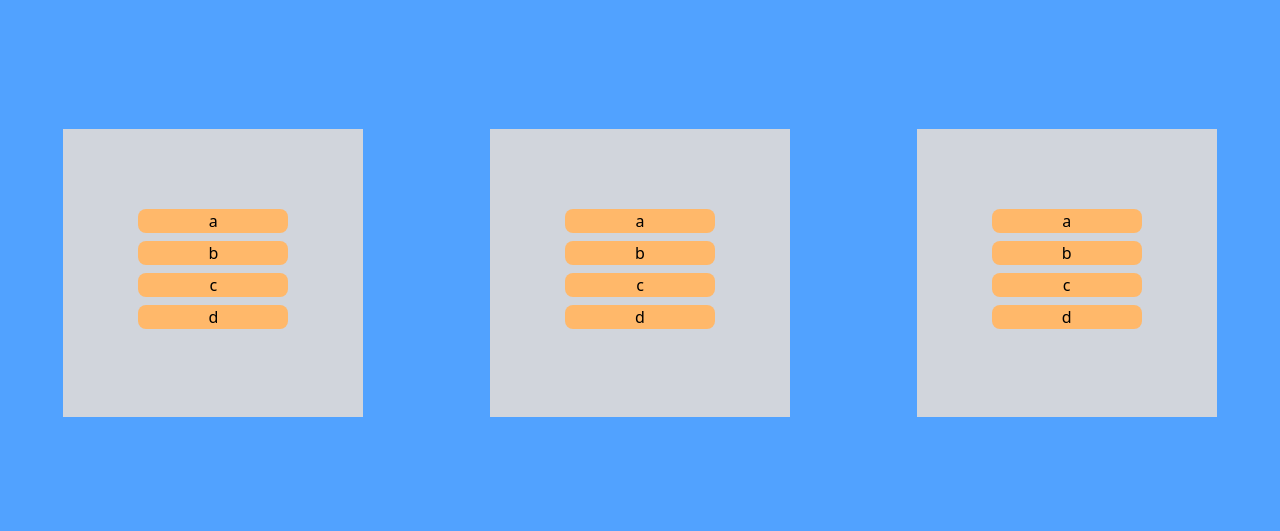
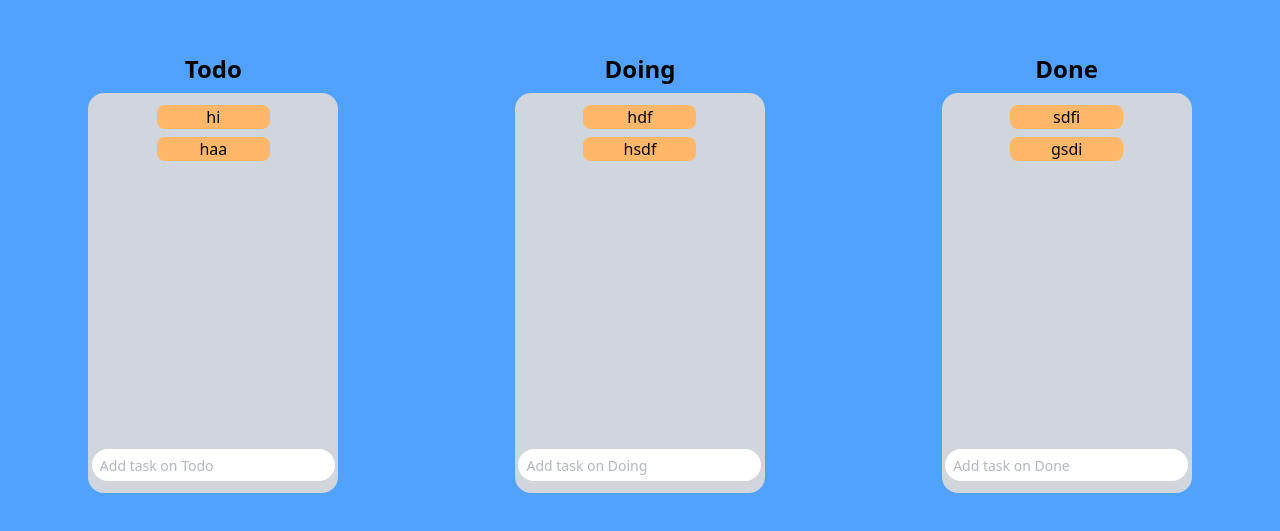
Before and after one commit to wooktori/trello, a React (Vite) app: page / in a window 1280 px wide. Shown: the part 127-658 px from the top of the page. Built offline with nearby package versions, Linux system fonts and the light colour scheme.

Commit message:
board 간 이동

```diff
--- a/package.json
+++ b/package.json
@@ -14,6 +14,7 @@
     "@tailwindcss/vite": "^4.0.13",
     "react": "^18.3.1",
     "react-dom": "^18.3.1",
+    "react-hook-form": "^7.54.2",
     "recoil": "^0.7.7",
     "tailwindcss": "^4.0.13"
   },
--- a/src/App.tsx
+++ b/src/App.tsx
@@ -1,25 +1,46 @@
 import { DragDropContext, DropResult } from "@hello-pangea/dnd";
-import { useSetRecoilState } from "recoil";
+import { useRecoilState } from "recoil";
 import { todoListAtom } from "./atom";
 import Board from "./components/Board";
 
 function App() {
-  const setTodoList = useSetRecoilState(todoListAtom);
-  const handleDragEnd = ({ source, destination, draggableId }: DropResult) => {
+  const [todoList, setTodoList] = useRecoilState(todoListAtom);
+  const handleDragEnd = ({ source, destination }: DropResult) => {
     if (!destination) return;
-    setTodoList((prev) => {
-      const newTodo = [...prev];
-      newTodo.splice(source.index, 1);
-      newTodo.splice(destination?.index, 0, draggableId);
-      return newTodo;
-    });
+    if (destination?.droppableId === source.droppableId) {
+      setTodoList((prev) => {
+        const boardCopy = [...prev[source.droppableId]];
+        const taskObj = boardCopy[source.index];
+        boardCopy.splice(source.index, 1);
+        boardCopy.splice(destination?.index, 0, taskObj);
+        return {
+          ...prev,
+          [source.droppableId]: boardCopy,
+        };
+      });
+    }
+
+    if (destination.droppableId !== source.droppableId) {
+      setTodoList((prev) => {
+        const sourceBoard = [...prev[source.droppableId]];
+        const taskObj = sourceBoard[source.index];
+        const destinationBoard = [...prev[destination.droppableId]];
+        sourceBoard.splice(source.index, 1);
+        destinationBoard.splice(destination?.index, 0, taskObj);
+        return {
+          ...prev,
+          [source.droppableId]: sourceBoard,
+          [destination.droppableId]: destinationBoard,
+        };
+      });
+    }
   };
   return (
     <div className="grid grid-cols-3 place-items-center items-center w-full h-screen bg-blue-400">
       <DragDropContext onDragEnd={handleDragEnd}>
-        <Board />
-        <Board />
-        <Board />
+        {Object.keys(todoList).map((title) => (
+          <Board key={title} todoList={todoList[title]} boardId={title} />
+        ))}
       </DragDropContext>
     </div>
   );
--- a/src/atom.ts
+++ b/src/atom.ts
@@ -1,6 +1,28 @@
 import { atom } from "recoil";
 
-export const todoListAtom = atom({
+export interface ITodo {
+  id: number;
+  text: string;
+}
+
+interface ITodoList {
+  [key: string]: ITodo[];
+}
+
+export const todoListAtom = atom<ITodoList>({
   key: "todoList",
-  default: ["a", "b", "c", "d"],
+  default: {
+    Todo: [
+      { id: 1, text: "hi" },
+      { id: 2, text: "haa" },
+    ],
+    Doing: [
+      { id: 3, text: "hdf" },
+      { id: 4, text: "hsdf" },
+    ],
+    Done: [
+      { id: 5, text: "sdfi" },
+      { id: 6, text: "gsdi" },
+    ],
+  },
 });
--- a/src/components/Board.tsx
+++ b/src/components/Board.tsx
@@ -1,24 +1,55 @@
 import { Droppable } from "@hello-pangea/dnd";
-import { todoListAtom } from "../atom";
-import { useRecoilValue } from "recoil";
+import { ITodo, todoListAtom } from "../atom";
 import Card from "./Card";
+import { useForm } from "react-hook-form";
+import { useSetRecoilState } from "recoil";
 
-export default function Board() {
-  const todoList = useRecoilValue(todoListAtom);
+interface IProps {
+  todoList: ITodo[];
+  boardId: string;
+}
+
+interface IForm {
+  todo: string;
+}
+
+export default function Board({ todoList, boardId }: IProps) {
+  const setTodos = useSetRecoilState(todoListAtom);
+  const { handleSubmit, register, setValue } = useForm<IForm>();
+  const onValid = ({ todo }: IForm) => {
+    const newTodo = { id: Date.now(), text: todo };
+    setTodos((prev) => {
+      return { ...prev, [boardId]: [newTodo, ...prev[boardId]] };
+    });
+    setValue("todo", "");
+  };
   return (
-    <Droppable droppableId="1">
+    <div className="flex flex-col items-center gap-2">
+      <div className="font-extrabold text-2xl">{boardId}</div>
+      <Droppable droppableId={boardId}>
         {(provided) => (
           <div
             ref={provided.innerRef}
             {...provided.droppableProps}
-          className="flex flex-col items-center justify-center h-72 w-[300px] min-w-[30px] bg-gray-300"
+            className="flex flex-col items-center justify-center h-[400px] w-[250px] min-w-[30px] bg-gray-300 p-3 rounded-2xl"
           >
+            <div className="flex flex-col flex-grow w-full items-center">
               {todoList.map((todo, index) => (
-            <Card todo={todo} index={index} key={todo} />
+                <Card todo={todo.text} index={index} key={todo.text} />
               ))}
               {provided.placeholder}
             </div>
+            <form onSubmit={handleSubmit(onValid)}>
+              <input
+                {...register("todo", { required: true })}
+                placeholder={`Add task on ${boardId}`}
+                type="text"
+                className="bg-white rounded-2xl p-1 pl-2 placeholder:text-sm text-gray-500"
+              />
+            </form>
+          </div>
         )}
       </Droppable>
+    </div>
   );
 }
```
Also changed, not shown: 1 other file (tests, documents, lock files or other folders). Lines whose indentation alone changed are shown as unchanged.
